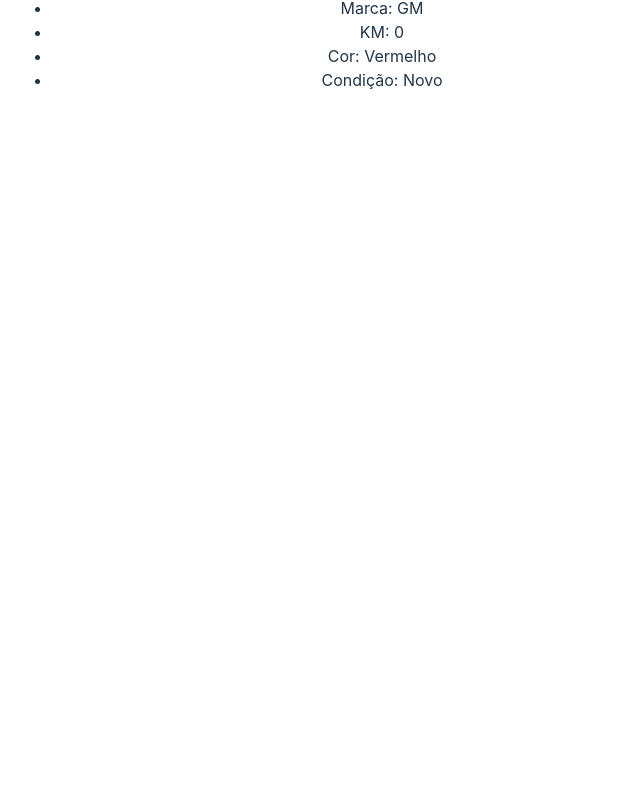
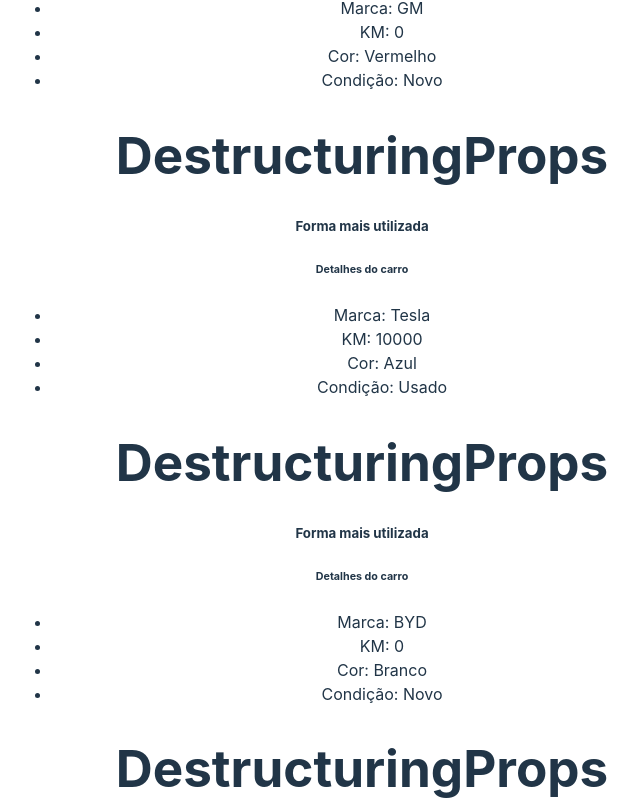
Before and after one commit to uadson/vuejs-course, a React (Vite) app in the folder code/important/: page / in a window 1280 px wide. Shown: the part 3315-4120 px from the top of the page, without its empty margins (278-918 px from the left). Before the commit the page ends 3455 px from the top, so only its background shows below. Built offline with nearby package versions, Linux system fonts and the light colour scheme.

Commit message:
class 18: components reuse with loop

```diff
--- a/code/important/src/App.jsx
+++ b/code/important/src/App.jsx
@@ -17,7 +17,7 @@
   const username = "Foo bar"
 
   // Car detail
-  const car = [
+  const cars = [
     {
       "brand": "Tesla",
       "km": 10000,
@@ -53,12 +53,15 @@
         < ListsRendering />
         < ConditionalRender />
         < Props username={username}/>
-        < DestructuringProps brand={car[0].brand} km={car[0].km} color={car[0].color} newCar={car[0].status}/>
+        < DestructuringProps brand={cars[0].brand} km={cars[0].km} color={cars[0].color} newCar={cars[0].status}/>
         {/* Component reuse */}
-        < DestructuringProps brand={car[1].brand} km={car[1].km} color={car[1].color} newCar={car[1].status}/>
-        < DestructuringProps brand={car[2].brand} km={car[2].km} color={car[2].color} newCar={car[2].status}/>
-        < DestructuringProps brand={car[3].brand} km={car[3].km} color={car[3].color} newCar={car[3].status}/>
-
+        < DestructuringProps brand={cars[1].brand} km={cars[1].km} color={cars[1].color} newCar={cars[1].status}/>
+        < DestructuringProps brand={cars[2].brand} km={cars[2].km} color={cars[2].color} newCar={cars[2].status}/>
+        < DestructuringProps brand={cars[3].brand} km={cars[3].km} color={cars[3].color} newCar={cars[3].status}/>
+        {/* Component reuse with loop */}
+        {cars.map((car) => (
+          < DestructuringProps brand={car.brand} km={car.km} color={car.color} newCar={car.status}/>
+        ))}
       </div>
     </>
   )
```
